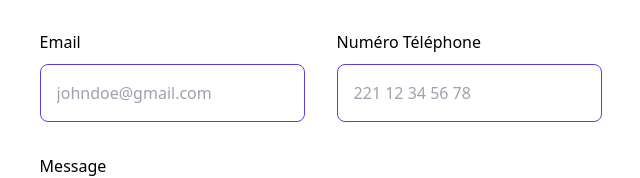
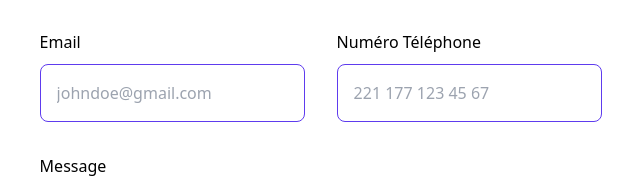
Before and after one commit to mouhamedhanne/website, a Next.js app: page /ui/contact in a window 1280 px wide. Shown: the part 183-361 px from the top of the page, without its empty margins (234-874 px from the left). Built offline with nearby package versions, Linux system fonts and the light colour scheme.

Commit message:
Add Email service

```diff
--- a/app/ui/contact/page.jsx
+++ b/app/ui/contact/page.jsx
@@ -82,7 +82,7 @@ export default function Contact() {
                 name="user_phone"
                 id="phone"
                 required
-                placeholder="221 12 34 56 78"
+                placeholder="221 177 123 45 67"
                 className="contact-input "
               />
             </label>
```
